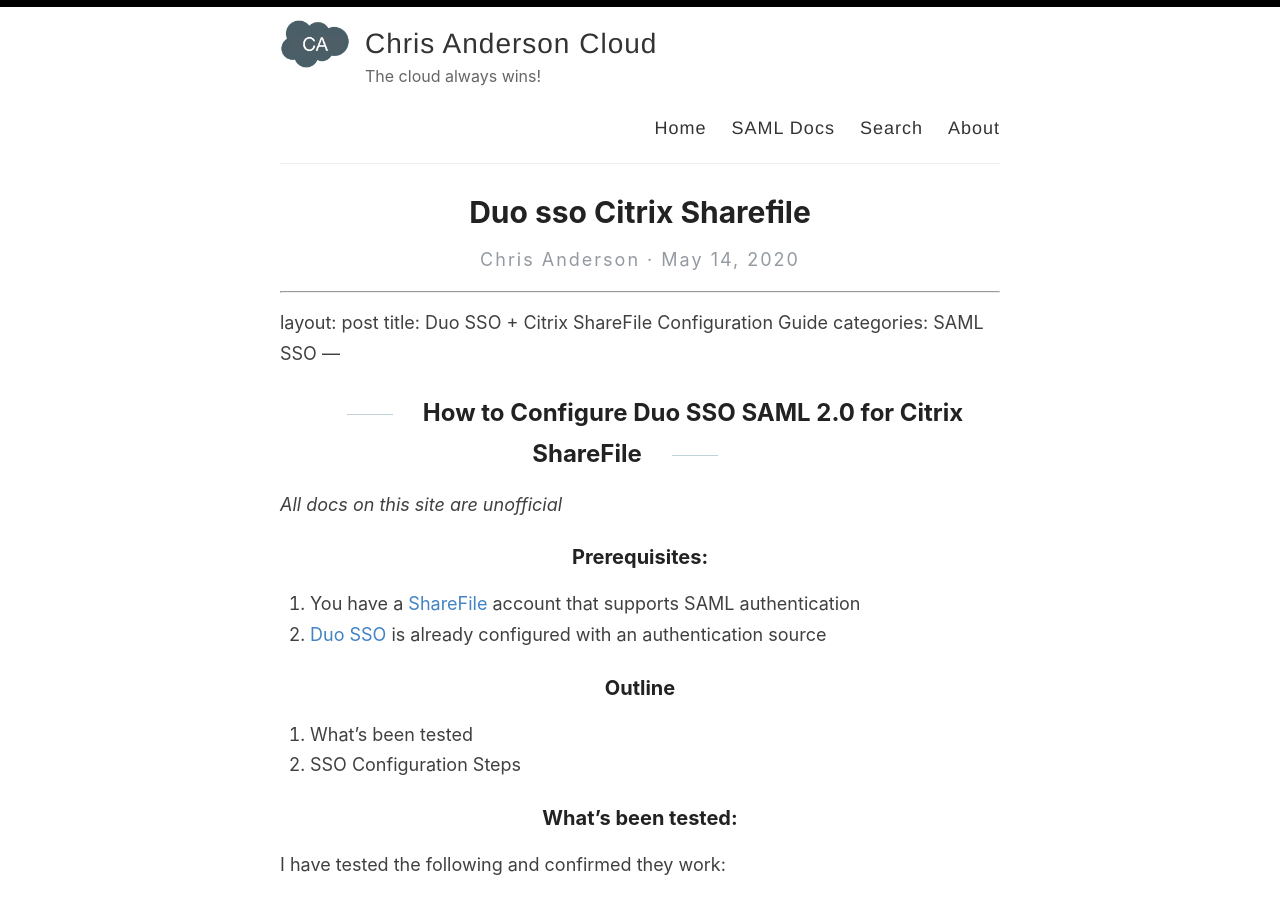
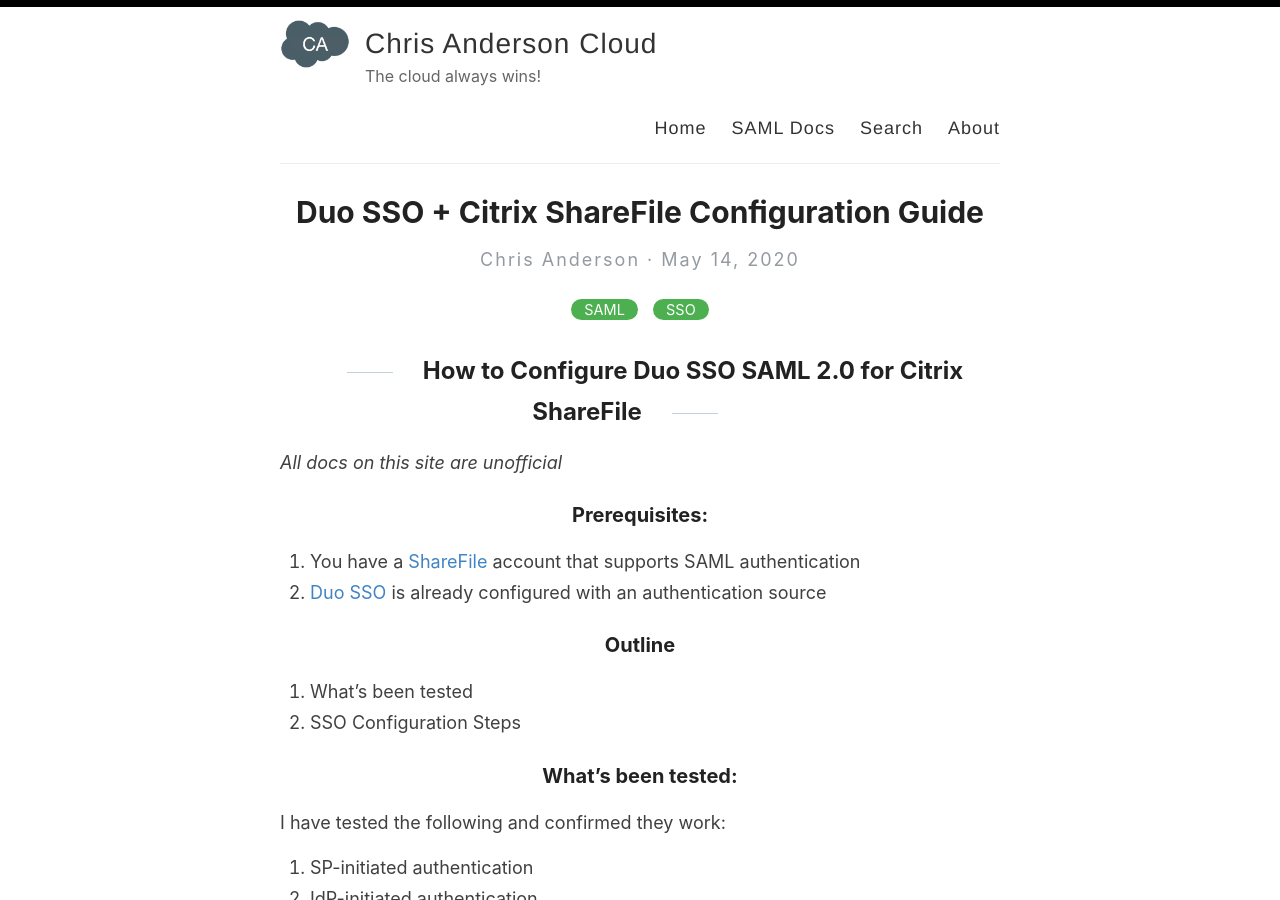
Before and after one commit to christophe81/christophe81.github.io, a Jekyll site: the page built from _posts/2020-5-14-Duo SSO-Citrix-ShareFile.md, in a window 1280 px wide and 900 px high. Built offline with Jekyll 4.4.1, drawn with Linux system fonts in a browser that asks for light colours; our own code applies the rules of GitHub Pages for plain Markdown files; comment, search, counter and statistics services are not loaded; some of the changed lines change nothing that is shown.

Commit message:
Update 2020-5-14-Duo SSO-Citrix-ShareFile.md

```diff
--- a/_posts/2020-5-14-Duo SSO-Citrix-ShareFile.md
+++ b/_posts/2020-5-14-Duo SSO-Citrix-ShareFile.md
@@ -1,6 +1,3 @@
----
-excerpt_separator: <!--more-->
----
 ---
 layout: post
 title: Duo SSO + Citrix ShareFile Configuration Guide
```
